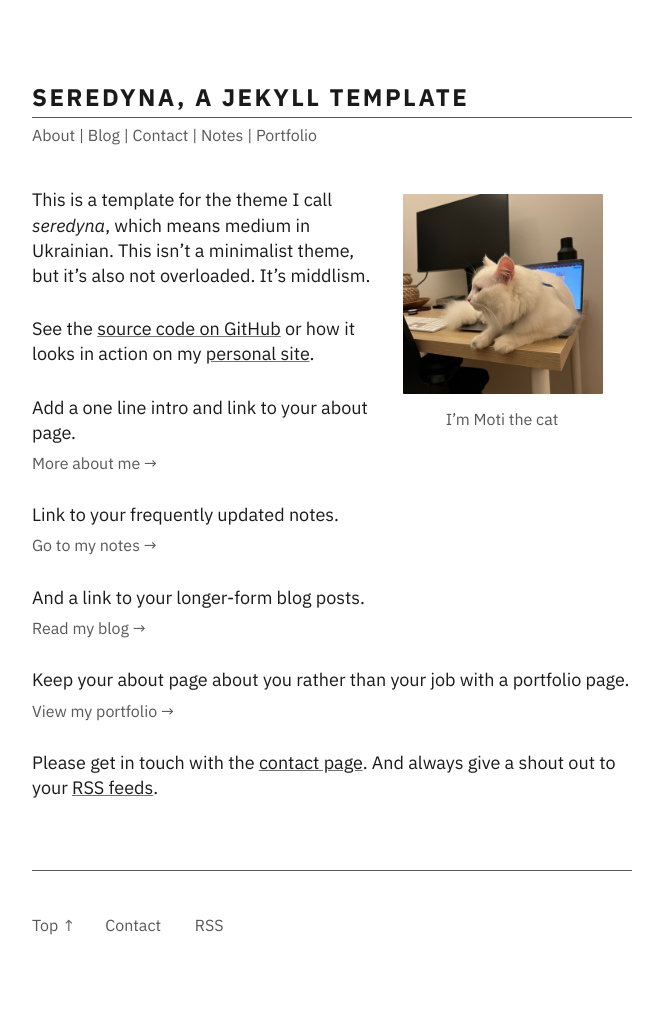
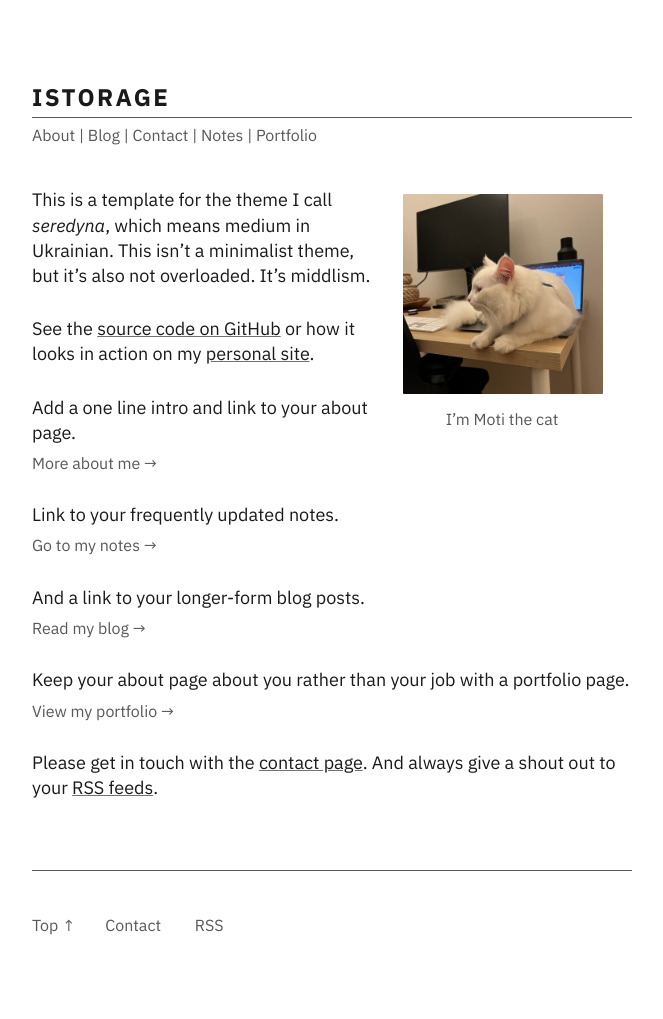
Before and after one commit to suchkow/suchkow.github.io, a Jekyll site: the page built from index.md, in a window 1280 px wide. Shown: the whole page, without its empty margins (308-971 px from the left). Built offline with Jekyll 4.4.1, drawn with Linux system fonts in a browser that asks for light colours.

Commit message:
Changed config

```diff
--- a/_config.yml
+++ b/_config.yml
@@ -1,9 +1,7 @@
-# Customize these with your info
-
-title: "Seredyna, a Jekyll Template"
-author: Your Name
-email: "exmaple@exmple.com"
-description: "A template created by Derek Kedziora"
+title: 'IStorage'
+author: Ilya Suchkov
+email: 'suchkovilya@yahoo.com'
+description: 'A template created by Derek Kedziora'
 github: derekkedziora
 timezone: Europe/Amsterdam
 url: https://seredyna.netlify.app/
```
